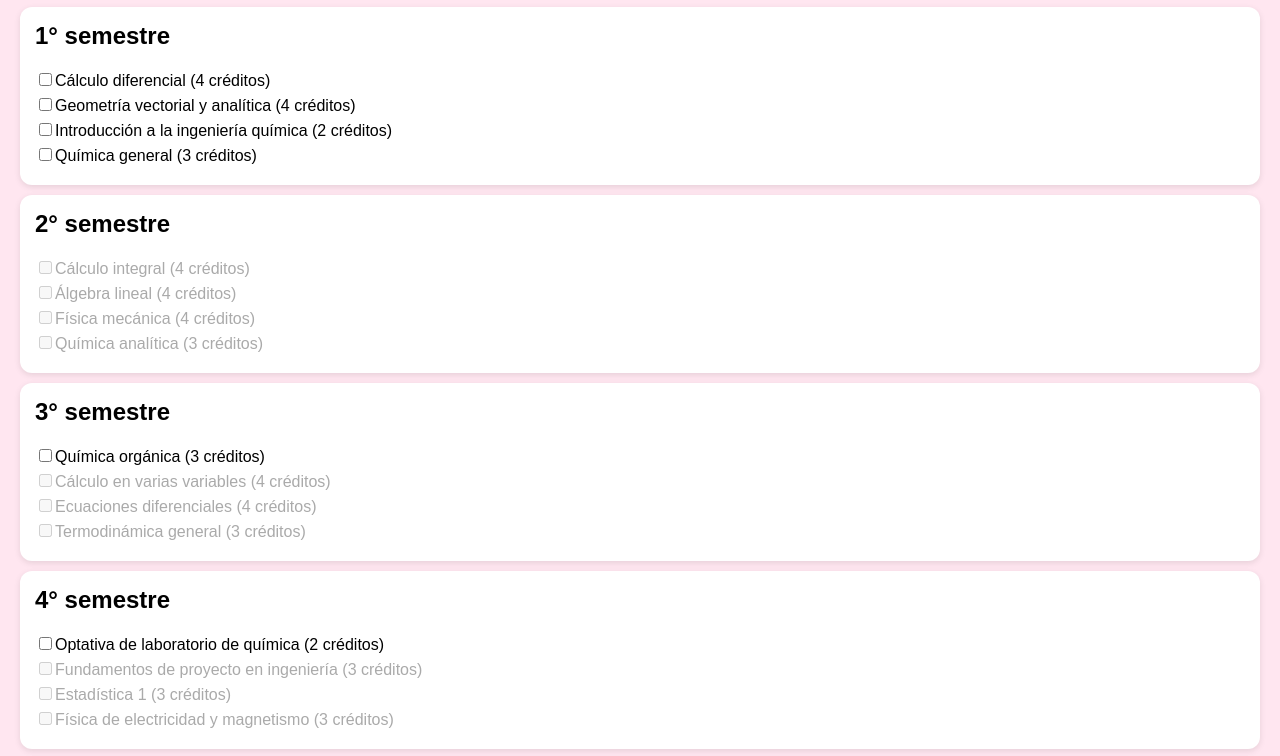
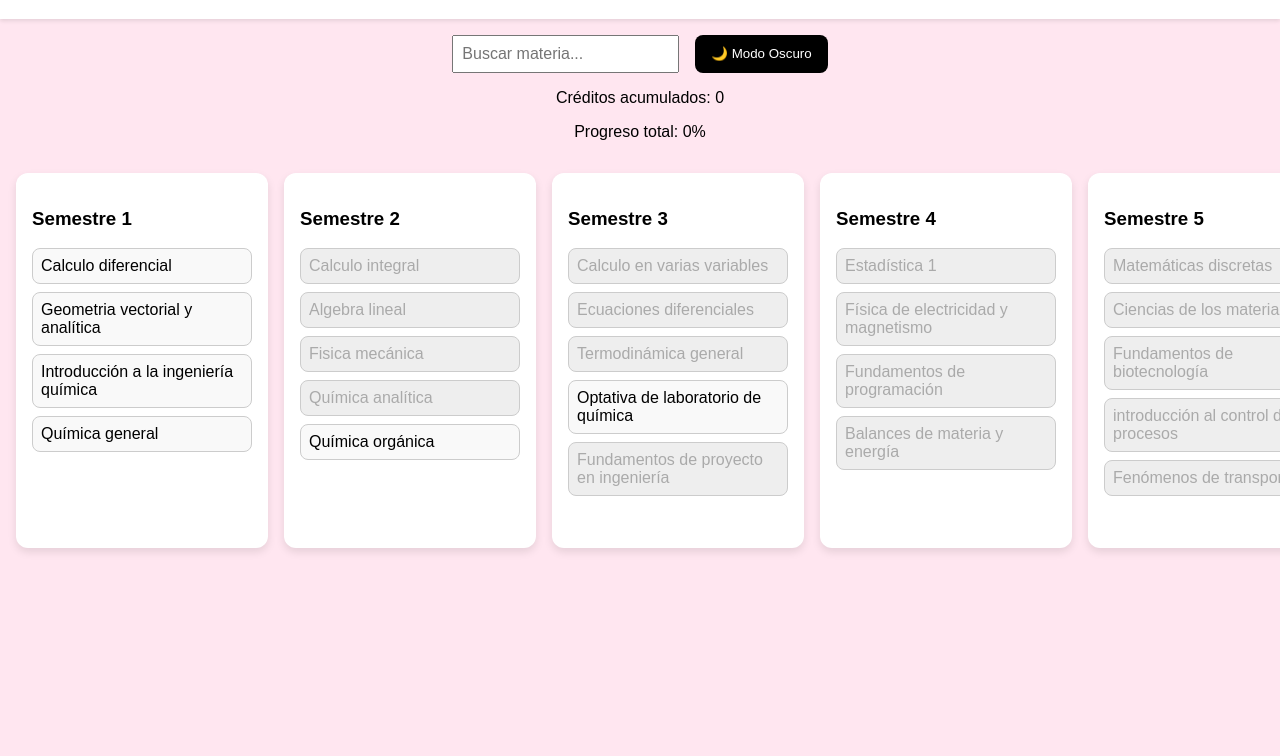
Before and after one commit to Salito25/malla-ingenier-a-qu-mica, a plain HTML site: page index.html in a window 1280 px wide. Shown: the part 93-849 px from the top of the page. After the commit the page ends 800 px from the top, so only its background shows below. Drawn offline with Linux system fonts and the light colour scheme.

Commit message:
Add files via upload

```diff
--- a/index.html
+++ b/index.html
@@ -1,132 +1,205 @@
 <!DOCTYPE html>
 <html lang="es">
 <head>
-  <meta charset="UTF-8">
-  <title>Malla Ingeniería Química</title>
+  <meta charset="UTF-8" />
+  <meta name="viewport" content="width=device-width, initial-scale=1.0" />
+  <title>Malla Curricular - Ingeniería Química</title>
   <style>
     body {
+      margin: 0;
+      font-family: sans-serif;
       background-color: #ffe6f0;
-      font-family: sans-serif;
-      margin: 0;
-      padding: 20px;
+      color: #000;
+      transition: background-color 0.3s, color 0.3s;
     }
-
+    .dark-mode {
+      background-color: #1c1c1c;
+      color: #fff;
+    }
+    header {
+      padding: 1rem;
+      text-align: center;
+      background: #fff;
+      box-shadow: 0 2px 4px rgba(0,0,0,0.1);
+    }
+    .controls {
+      display: flex;
+      justify-content: center;
+      flex-wrap: wrap;
+      gap: 1rem;
+      margin: 1rem;
+    }
+    .semestres {
+      display: flex;
+      flex-direction: row;
+      overflow-x: auto;
+      padding: 1rem;
+      gap: 1rem;
+    }
     .semestre {
-      background-color: white;
-      padding: 15px;
-      margin: 10px 0;
+      background: white;
       border-radius: 12px;
-      box-shadow: 0 2px 6px rgba(0,0,0,0.1);
+      padding: 1rem;
+      box-shadow: 0 4px 8px rgba(0,0,0,0.1);
+      min-width: 220px;
+      transition: transform 0.3s;
     }
-
-    .semestre h2 {
-      margin-top: 0;
+    .semestre:hover {
+      transform: scale(1.02);
     }
-
     .materia {
-      margin: 5px 0;
+      padding: 0.5rem;
+      border: 1px solid #ccc;
+      margin: 0.5rem 0;
+      border-radius: 8px;
+      background: #f9f9f9;
+      cursor: pointer;
+      transition: background 0.3s;
     }
-
-    label {
-      color: black;
+    .materia:hover {
+      background: #ffd9ec;
     }
-
-    input:disabled + label {
+    .materia.bloqueada {
+      background: #eee;
       color: #aaa;
+      pointer-events: none;
+    }
+    .materia.completada {
+      background: #d4edda;
+    }
+    .info {
+      text-align: center;
+      margin-top: 1rem;
+    }
+    input[type="search"] {
+      padding: 0.5rem;
+      font-size: 1rem;
+    }
+    .toggle-dark {
+      cursor: pointer;
+      padding: 0.5rem 1rem;
+      border: none;
+      background: #000;
+      color: #fff;
+      border-radius: 8px;
     }
   </style>
 </head>
 <body>
-  <h1>Malla Curricular Ingeniería Química</h1>
-
-  <div id="contenedor"></div>
-
+  <header>
+    <h1>Malla Curricular - Ingeniería Química</h1>
+  </header>
+  <div class="controls">
+    <input type="search" id="buscador" placeholder="Buscar materia...">
+    <button class="toggle-dark" onclick="toggleModoOscuro()">🌙 Modo Oscuro</button>
+  </div>
+  <div class="info">
+    <p>Créditos acumulados: <span id="creditos">0</span></p>
+    <p>Progreso total: <span id="progreso">0%</span></p>
+  </div>
+  <div class="semestres" id="contenedor">
+    <!-- Las materias se generan aquí -->
+  </div>
   <script>
     const materias = [
-      { nombre: "Cálculo diferencial", id: "calculo_dif", creditos: 4, prerrequisitos: [] },
-      { nombre: "Geometría vectorial y analítica", id: "geometria", creditos: 4, prerrequisitos: [] },
-      { nombre: "Introducción a la ingeniería química", id: "intro_iq", creditos: 2, prerrequisitos: [] },
-      { nombre: "Química general", id: "quimica_gen", creditos: 3, prerrequisitos: [] },
-
-      { nombre: "Cálculo integral", id: "calculo_int", creditos: 4, prerrequisitos: ["calculo_dif"] },
-      { nombre: "Álgebra lineal", id: "algebra", creditos: 4, prerrequisitos: ["geometria"] },
-      { nombre: "Física mecánica", id: "fisica_mec", creditos: 4, prerrequisitos: ["calculo_dif", "geometria"] },
-      { nombre: "Química analítica", id: "quimica_ana", creditos: 3, prerrequisitos: ["quimica_gen"] },
-      { nombre: "Química orgánica", id: "quimica_org", creditos: 3, prerrequisitos: [] },
-
-      { nombre: "Cálculo en varias variables", id: "calculo_var", creditos: 4, prerrequisitos: ["calculo_int"] },
-      { nombre: "Ecuaciones diferenciales", id: "ecuaciones", creditos: 4, prerrequisitos: ["calculo_int", "algebra"] },
-      { nombre: "Termodinámica general", id: "termo_gen", creditos: 3, prerrequisitos: ["fisica_mec"] },
-      { nombre: "Optativa de laboratorio de química", id: "opt_labq", creditos: 2, prerrequisitos: [] },
-      { nombre: "Fundamentos de proyecto en ingeniería", id: "fund_proy", creditos: 3, prerrequisitos: ["intro_iq"] },
-
-      { nombre: "Estadística 1", id: "estad1", creditos: 3, prerrequisitos: ["calculo_int"] },
-      { nombre: "Física de electricidad y magnetismo", id: "fisica_em", creditos: 3, prerrequisitos: ["calculo_int", "fisica_mec"] },
-      { nombre: "Fundamentos de programación", id: "prog", creditos: 3, prerrequisitos: ["algebra"] },
-      { nombre: "Balances de materia y energía", id: "balances", creditos: 4, prerrequisitos: ["termo_gen"] },
-
-      { nombre: "Matemáticas discretas", id: "discretas", creditos: 4, prerrequisitos: ["calculo_dif"] },
-      { nombre: "Ciencias de los materiales", id: "materiales", creditos: 3, prerrequisitos: ["quimica_gen"] },
-      { nombre: "Fundamentos de biotecnología", id: "biotec", creditos: 3, prerrequisitos: ["quimica_org"] },
-      { nombre: "Introducción al control de procesos", id: "control", creditos: 3, prerrequisitos: ["ecuaciones"] },
-      { nombre: "Fenómenos de transporte", id: "transporte", creditos: 3, prerrequisitos: ["ecuaciones", "termo_gen"] },
-
-      { nombre: "Física de oscilaciones, ondas y óptica", id: "fisica_ondas", creditos: 4, prerrequisitos: ["ecuaciones", "fisica_em"] },
-      { nombre: "Termodinámica del equilibrio de fases", id: "termo_fases", creditos: 3, prerrequisitos: ["termo_gen"] },
-      { nombre: "Transferencia de cantidad de movimiento", id: "momento", creditos: 3, prerrequisitos: [] },
-      { nombre: "Transferencia de calor", id: "calor", creditos: 3, prerrequisitos: [] },
-
-      { nombre: "Optativa disciplinar 1", id: "optativa1", creditos: 3, prerrequisitos: [] },
-      { nombre: "Equilibrios y fenómenos de superficie", id: "equilibrios", creditos: 3, prerrequisitos: ["termo_gen"] },
-      { nombre: "Transferencia de masa", id: "masa", creditos: 4, prerrequisitos: [] },
-      { nombre: "Estructura y evaluación de proyectos", id: "eval_proy", creditos: 3, prerrequisitos: ["fund_proy"] },
-
-      { nombre: "Teoría administrativa", id: "admin", creditos: 3, prerrequisitos: ["intro_iq"] },
-      { nombre: "Optativa disciplinar 2", id: "optativa2", creditos: 3, prerrequisitos: [] },
-      { nombre: "Laboratorio 1 IQ", id: "lab1", creditos: 2, prerrequisitos: ["termo_fases", "equilibrios"] },
-      { nombre: "Ingeniería de reactores químicos", id: "reactores", creditos: 4, prerrequisitos: [] },
-
-      { nombre: "Optativa disciplinar 3", id: "optativa3", creditos: 3, prerrequisitos: [] },
-      { nombre: "Laboratorio 2 IQ", id: "lab2", creditos: 4, prerrequisitos: [] },
-      { nombre: "Ingeniería de procesos", id: "procesos", creditos: 4, prerrequisitos: ["reactores"] },
-      { nombre: "Proyecto integrado de ingeniería", id: "proy_integrado", creditos: 4, prerrequisitos: ["eval_proy"] },
+      { nombre: "Calculo diferencial", creditos: 4, semestre: 1 },
+      { nombre: "Geometria vectorial y analítica", creditos: 4, semestre: 1 },
+      { nombre: "Introducción a la ingeniería química", creditos: 2, semestre: 1 },
+      { nombre: "Química general", creditos: 3, semestre: 1 },
+      { nombre: "Calculo integral", creditos: 4, prerrequisitos: ["Calculo diferencial"], semestre: 2 },
+      { nombre: "Algebra lineal", creditos: 4, prerrequisitos: ["Geometria vectorial y analítica"], semestre: 2 },
+      { nombre: "Fisica mecánica", creditos: 4, prerrequisitos: ["Calculo diferencial", "Geometria vectorial y analítica"], semestre: 2 },
+      { nombre: "Química analítica", creditos: 3, prerrequisitos: ["Química general"], semestre: 2 },
+      { nombre: "Química orgánica", creditos: 3, semestre: 2 },
+      { nombre: "Calculo en varias variables", creditos: 4, prerrequisitos: ["Calculo integral"], semestre: 3 },
+      { nombre: "Ecuaciones diferenciales", creditos: 4, prerrequisitos: ["Calculo integral", "Algebra lineal"], semestre: 3 },
+      { nombre: "Termodinámica general", creditos: 3, prerrequisitos: ["Fisica mecánica"], semestre: 3 },
+      { nombre: "Optativa de laboratorio de química", creditos: 2, semestre: 3 },
+      { nombre: "Fundamentos de proyecto en ingeniería", creditos: 3, prerrequisitos: ["Introducción a la ingeniería química"], semestre: 3 },
+      { nombre: "Estadística 1", creditos: 3, prerrequisitos: ["Calculo integral"], semestre: 4 },
+      { nombre: "Física de electricidad y magnetismo", creditos: 3, prerrequisitos: ["Calculo integral", "Fisica mecánica"], semestre: 4 },
+      { nombre: "Fundamentos de programación", creditos: 3, prerrequisitos: ["Algebra lineal"], semestre: 4 },
+      { nombre: "Balances de materia y energía", creditos: 4, prerrequisitos: ["Termodinámica general"], semestre: 4 },
+      { nombre: "Matemáticas discretas", creditos: 4, prerrequisitos: ["Calculo diferencial"], semestre: 5 },
+      { nombre: "Ciencias de los materiales", creditos: 3, prerrequisitos: ["Química general"], semestre: 5 },
+      { nombre: "Fundamentos de biotecnología", creditos: 3, prerrequisitos: ["Química orgánica"], semestre: 5 },
+      { nombre: "introducción al control de procesos", creditos: 3, prerrequisitos: ["Ecuaciones diferenciales"], semestre: 5 },
+      { nombre: "Fenómenos de transporte", creditos: 3, prerrequisitos: ["Ecuaciones diferenciales", "Termodinámica general"], semestre: 5 },
+      { nombre: "Física de oscilaciones, ondas y ópticas", creditos: 4, prerrequisitos: ["Ecuaciones diferenciales", "Física de electricidad y magnetismo"], semestre: 6 },
+      { nombre: "Termodinámica del equilibrio de fases para sistemas multicomponentes", creditos: 3, prerrequisitos: ["Termodinámica general"], semestre: 6 },
+      { nombre: "Operaciones de transferencia de cantidad de movimiento", creditos: 3, semestre: 6 },
+      { nombre: "Operaciones de transferencia de calor", creditos: 3, semestre: 6 },
+      { nombre: "Optativa disciplinar", creditos: 3, semestre: 7 },
+      { nombre: "Equilibrios en sistemas reactivos y fenómenos de superficie", creditos: 3, prerrequisitos: ["Termodinámica general"], semestre: 7 },
+      { nombre: "Operaciones de transferencia de masa", creditos: 4, semestre: 7 },
+      { nombre: "Estructura y evaluación de proyectos de ingeniería", creditos: 3, prerrequisitos: ["Fundamentos de proyecto en ingeniería"], semestre: 7 },
+      { nombre: "Teoría administrativa y organizacional", creditos: 3, prerrequisitos: ["Introducción a la ingeniería química"], semestre: 8 },
+      { nombre: "Optativa disciplinar", creditos: 3, semestre: 8 },
+      { nombre: "Laboratorio 1 de ingeniería química termodinámica", creditos: 2, prerrequisitos: ["Termodinámica del equilibrio de fases para sistemas multicomponentes", "Equilibrios en sistemas reactivos y fenómenos de superficie"], semestre: 8 },
+      { nombre: "Ingeniería de los reactores químicos", creditos: 4, semestre: 8 },
+      { nombre: "Optativa disciplinar", creditos: 3, semestre: 9 },
+      { nombre: "Laboratorio 2 de ingeniería química, operaciones de transferencia y control de procesos", creditos: 4, semestre: 9 },
+      { nombre: "Ingeniería de procesos", creditos: 4, prerrequisitos: ["Ingeniería de los reactores químicos"], semestre: 9 },
+      { nombre: "Proyecto integrado de ingeniería", creditos: 4, prerrequisitos: ["Estructura y evaluación de proyectos de ingeniería"], semestre: 9 },
     ];
 
-    const contenedor = document.getElementById("contenedor");
+    const estado = JSON.parse(localStorage.getItem("progresoMaterias") || "{}");
 
-    materias.forEach((m, i) => {
-      if (i % 4 === 0) {
-        var div = document.createElement("div");
-        div.className = "semestre";
-        div.innerHTML = `<h2>${Math.floor(i / 4) + 1}° semestre</h2>`;
-        contenedor.appendChild(div);
-      }
-      const parent = contenedor.lastElementChild;
-      const checkbox = document.createElement("input");
-      checkbox.type = "checkbox";
-      checkbox.id = m.id;
-      checkbox.disabled = m.prerrequisitos.length > 0;
-      const label = document.createElement("label");
-      label.htmlFor = m.id;
-      label.textContent = `${m.nombre} (${m.creditos} créditos)`;
-      const divMateria = document.createElement("div");
-      divMateria.className = "materia";
-      divMateria.appendChild(checkbox);
-      divMateria.appendChild(label);
-      parent.appendChild(divMateria);
+    function crearMalla() {
+      const contenedor = document.getElementById("contenedor");
+      contenedor.innerHTML = "";
+      const semestres = [...new Set(materias.map(m => m.semestre))].sort((a,b) => a-b);
+      semestres.forEach(s => {
+        const col = document.createElement("div");
+        col.className = "semestre";
+        const titulo = document.createElement("h3");
+        titulo.textContent = `Semestre ${s}`;
+        col.appendChild(titulo);
+        const delSemestre = materias.filter(m => m.semestre === s);
+        delSemestre.forEach(m => {
+          const div = document.createElement("div");
+          div.className = "materia";
+          div.textContent = m.nombre;
+          if (estado[m.nombre]) div.classList.add("completada");
+          if (!puedeDesbloquear(m)) div.classList.add("bloqueada");
+          div.onclick = () => {
+            estado[m.nombre] = !estado[m.nombre];
+            localStorage.setItem("progresoMaterias", JSON.stringify(estado));
+            crearMalla();
+            actualizarInfo();
+          };
+          div.title = `${m.creditos} créditos` + (m.prerrequisitos ? `\nPrerrequisitos: ${m.prerrequisitos.join(", ")}` : "");
+          col.appendChild(div);
+        });
+        contenedor.appendChild(col);
+      });
+      actualizarInfo();
+    }
+
+    function puedeDesbloquear(m) {
+      if (!m.prerrequisitos) return true;
+      return m.prerrequisitos.every(p => estado[p]);
+    }
+
+    function actualizarInfo() {
+      const creditos = materias.filter(m => estado[m.nombre]).reduce((s, m) => s + m.creditos, 0);
+      const total = materias.reduce((s, m) => s + m.creditos, 0);
+      document.getElementById("creditos").textContent = creditos;
+      document.getElementById("progreso").textContent = Math.round(creditos / total * 100) + "%";
+    }
+
+    function toggleModoOscuro() {
+      document.body.classList.toggle("dark-mode");
+    }
+
+    document.getElementById("buscador").addEventListener("input", e => {
+      const texto = e.target.value.toLowerCase();
+      document.querySelectorAll(".materia").forEach(div => {
+        div.style.display = div.textContent.toLowerCase().includes(texto) ? "block" : "none";
+      });
     });
 
-    document.querySelectorAll("input[type='checkbox']").forEach(c => {
-      c.addEventListener("change", () => {
-        materias.forEach(m => {
-          const check = document.getElementById(m.id);
-          if (!check.checked && m.prerrequisitos.length > 0) {
-            const cumplidos = m.prerrequisitos.every(pid => document.getElementById(pid).checked);
-            document.getElementById(m.id).disabled = !cumplidos;
-          }
-        });
-      });
-    });
+    crearMalla();
   </script>
 </body>
 </html>
```
